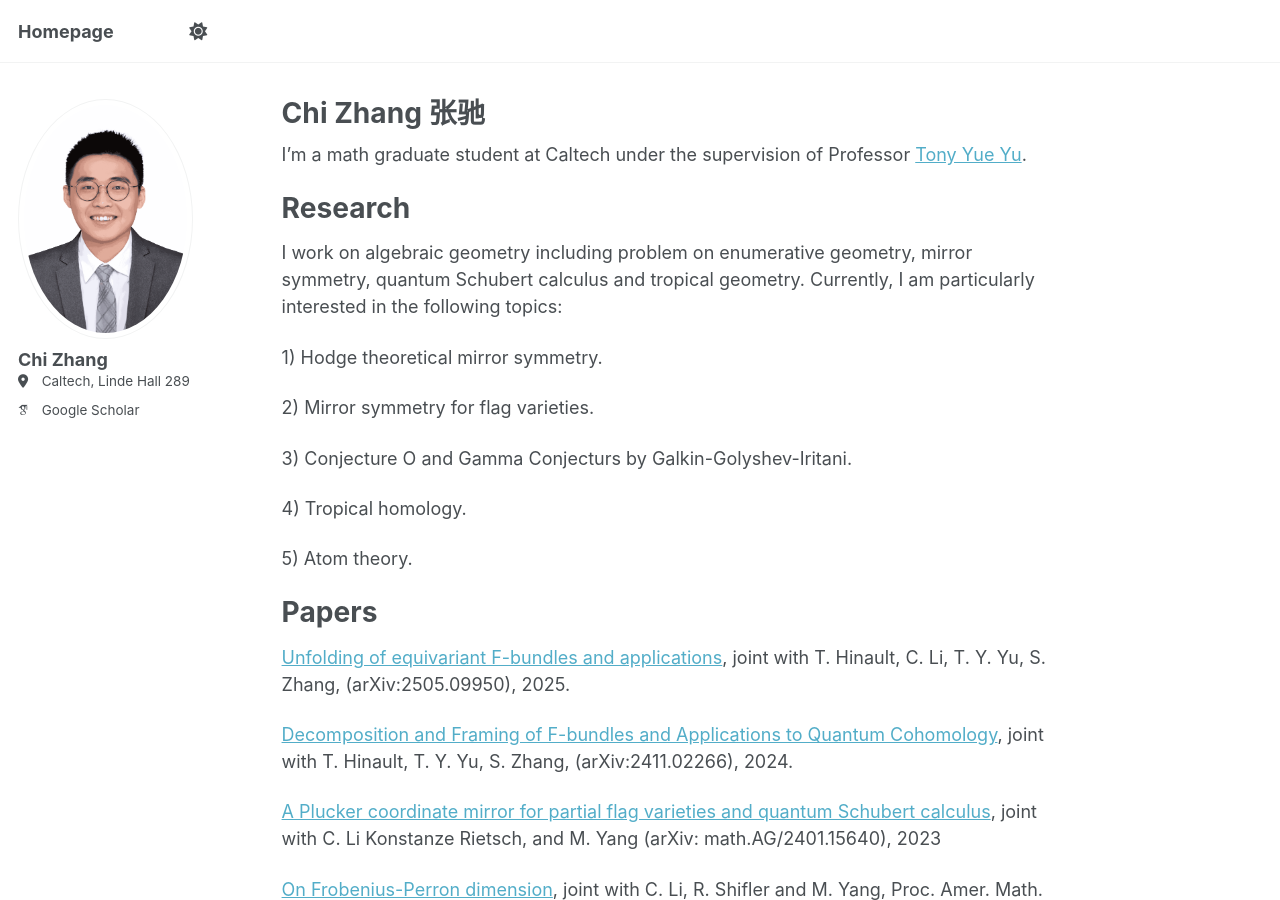
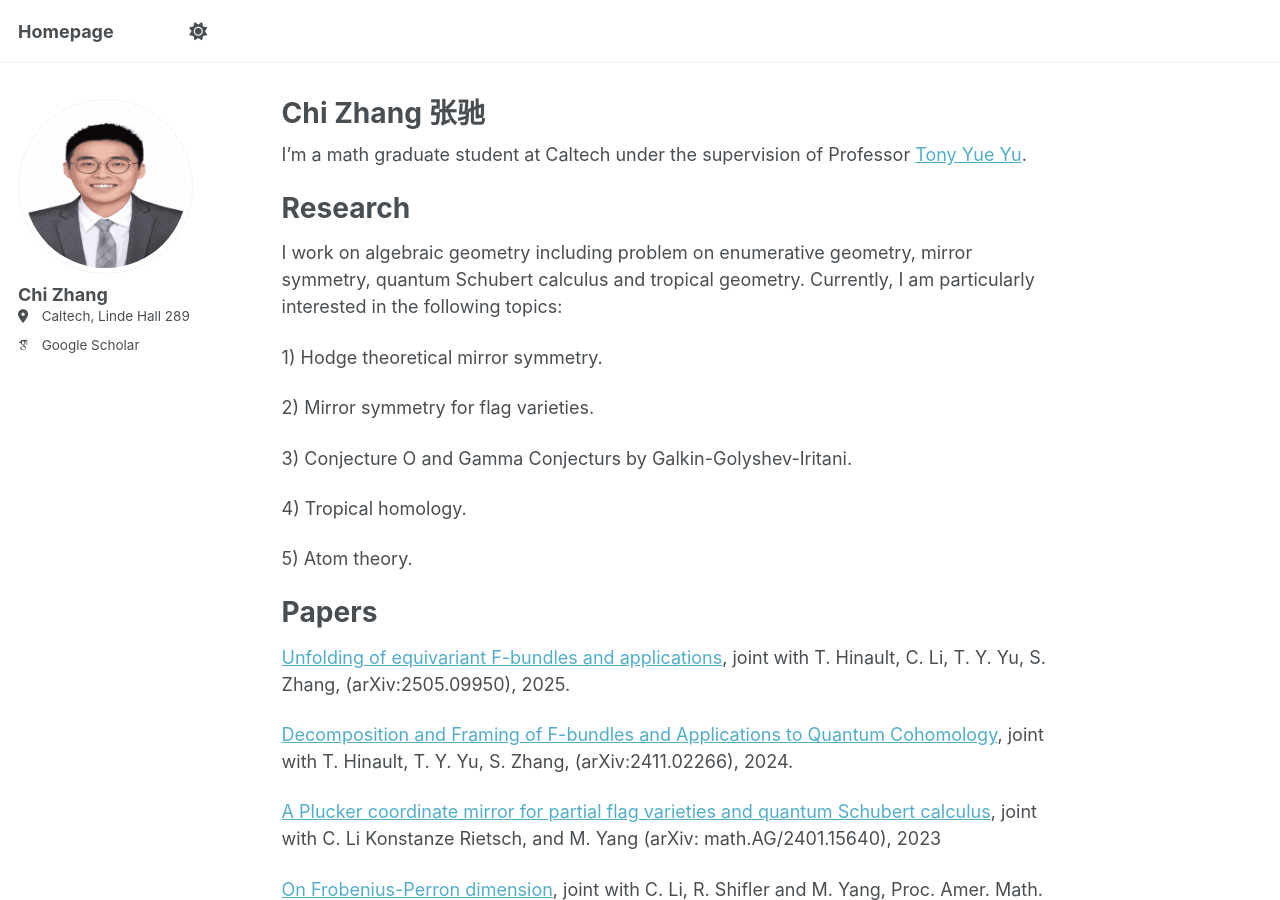
Before and after one commit to ChiZhang-math/ChiZhang-math.github.io, a Jekyll site: the page built from _pages/about.md, in a window 1280 px wide and 900 px high. Built offline with Jekyll 4.4.1, drawn with Linux system fonts in a browser that asks for light colours; some web fonts are replaced; a script that is not in the unit is left out.

Commit message:
Update _config.yml

```diff
--- a/_config.yml
+++ b/_config.yml
@@ -23,7 +23,7 @@ repository               : "academicpages/academicpages.github.io"
 #               Additional customization can be done by editing /_includes/author-profile.html
 author:
   # Biographic information
-  avatar           : "Chi4.png"
+  avatar           : "Chi5.png"
   name             : "Chi Zhang"
   pronouns         : # example: "he/his"
   location         : "Caltech, Linde Hall 289"
```
